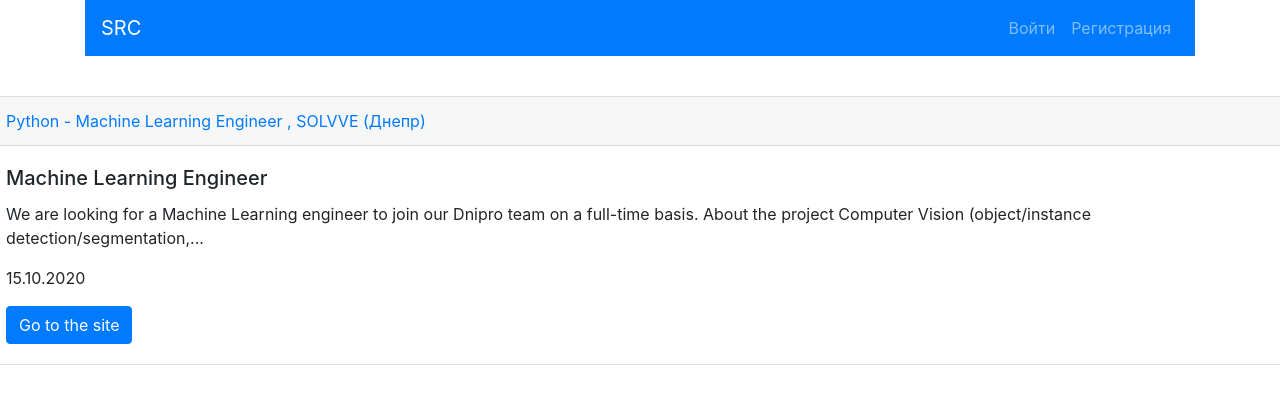
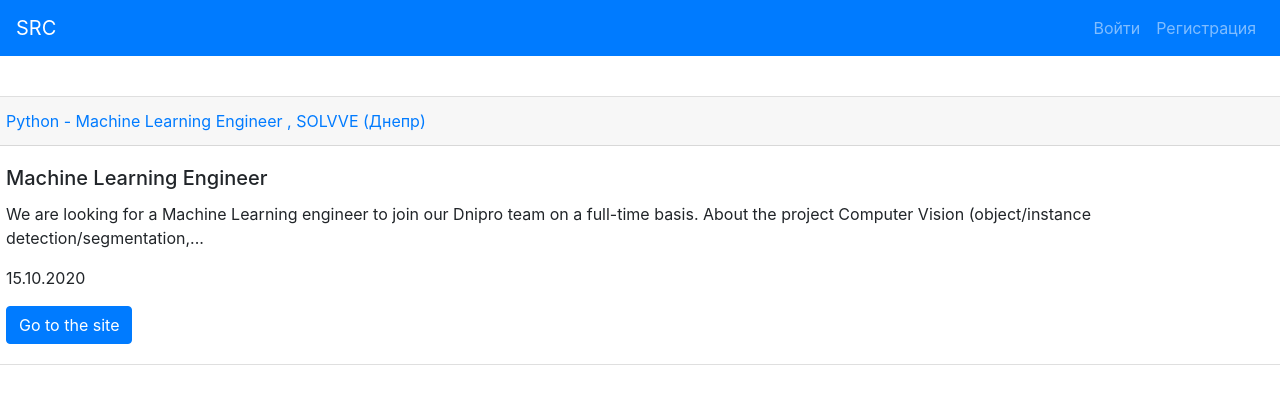
Before and after one commit to olysseuss/service_scrp, a Django app: page /detail/89/ in a window 1280 px wide. Shown: the top 404 px of the page. Run offline with Django 3.2, Linux system fonts and the light colour scheme; data comes from the database, SQL or seed files in the repository; parts of the project's set-up code (start-up, migrations or seed data) failed here and were passed over; some libraries are stand-ins or nearby versions.

Commit message:
fixed expanding of navbar

```diff
--- a/src/templates/base.html
+++ b/src/templates/base.html
@@ -13,7 +13,7 @@
     <title>{% block title %}Job search{% endblock %}</title>
   </head>
   <body>
-    <div class="container">
+    <!-- <div class="container">-->
     <nav class="navbar navbar-expand-lg navbar-dark" style="background-color: #007bff;" >
       <a class="navbar-brand" href="{% url 'home' %}" id="brand">SRC</a>
       <button class="navbar-toggler" type="button" data-toggle="collapse" data-target="#navbarNavAltMarkup" aria-controls="navbarNavAltMarkup" aria-expanded="false" aria-label="Toggle navigation">
@@ -31,7 +31,7 @@
         </div>
       </div>
     </nav>
-    </div>
+    <!--</div>-->
 
     <div class="container">
       <div class="row">
```
